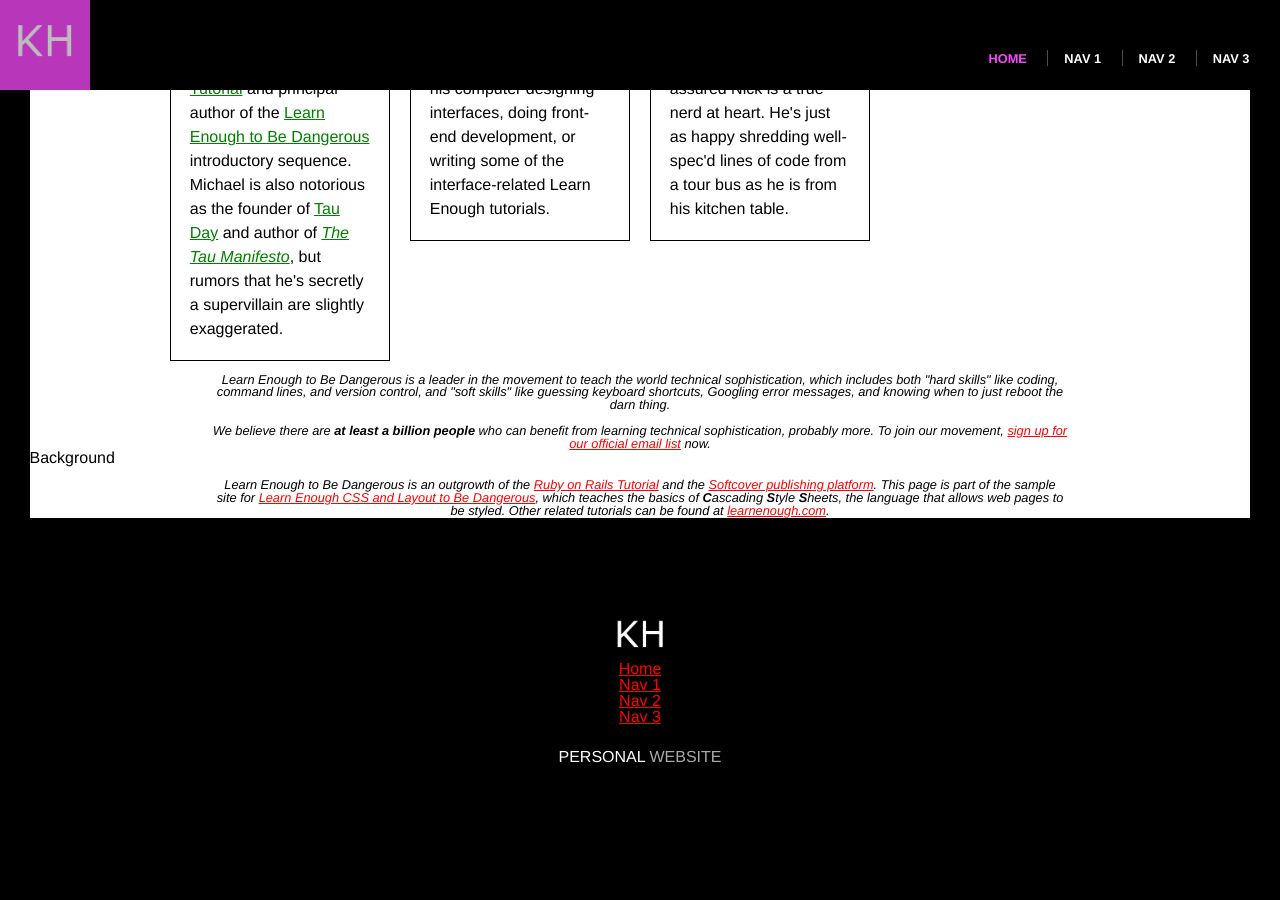
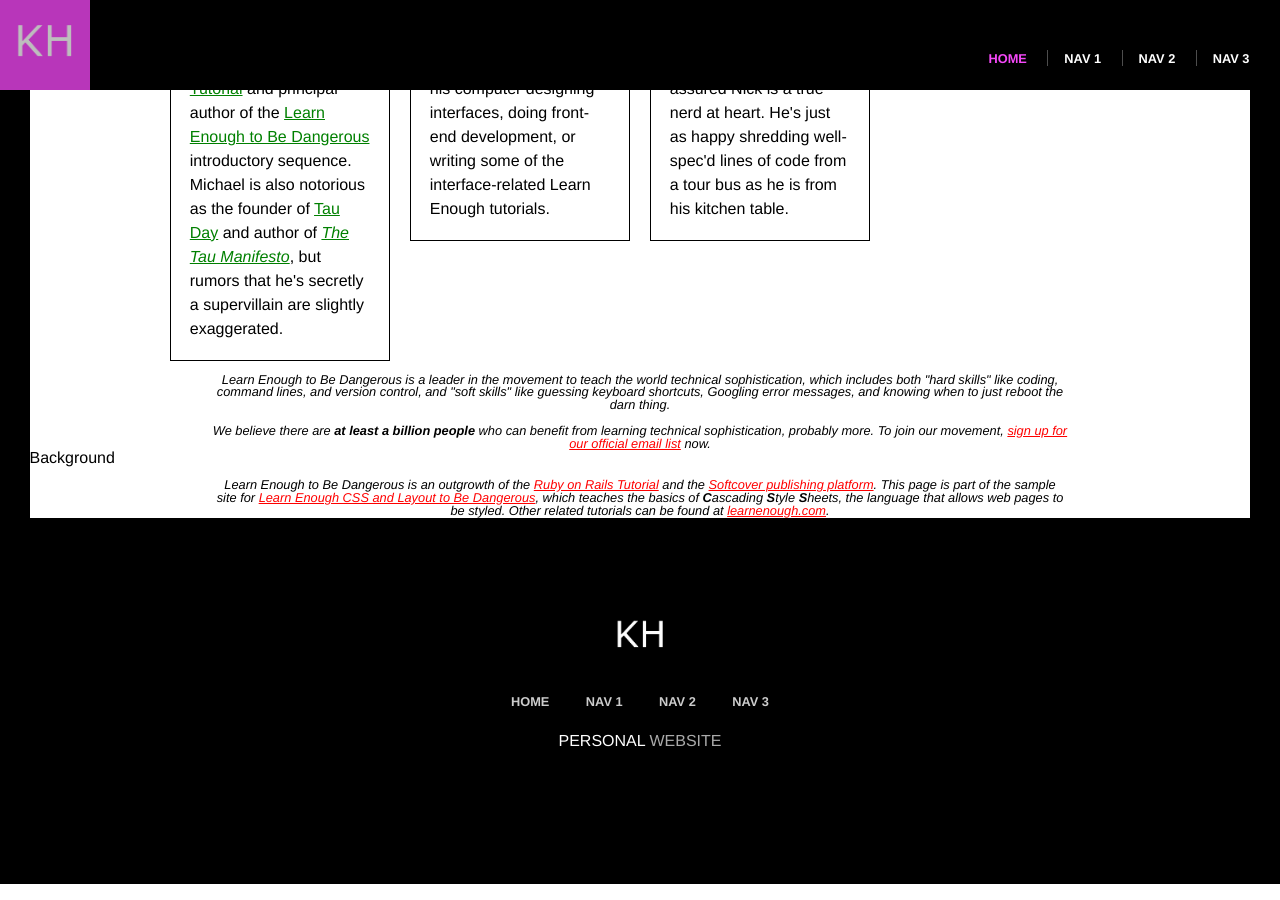
Before and after one commit to khoeger/khoeger.github.io, a Jekyll site: the page built from index.html, in a window 1280 px wide and 900 px high, scrolled down 889 px. Built offline with Jekyll 4.4.1, drawn with Linux system fonts in a browser that asks for light colours.

Commit message:
Add class nav-links to header

```diff
--- a/_includes/header.html
+++ b/_includes/header.html
@@ -1,6 +1,6 @@
 <header class="header">
   <nav>
-    <ul class="header-nav">
+    <ul class="header-nav nav-links">
       {% include nav-links.html %}
     </ul>
   </nav>
--- a/css/main.css
+++ b/css/main.css
@@ -68,6 +68,17 @@
   max-width: 70%;
   text-align: center;
 }
+/* NAV LINKS */
+.nav-links a {
+  font-size: 0.8rem;
+  font-weight: bold;
+  text-decoration: none;
+  text-transform: uppercase;
+}
+.nav-links a:hover,
+.nav-links a:active {
+  color: #f648f9;/*ed6e2f;*/
+}
 
 /* HEADER STYLES */
 .header {
@@ -110,14 +121,6 @@
 }
 .header-nav a {
   color: #fff;
-  font-size: 0.8rem;
-  font-weight: bold;
-  text-decoration: none;
-  text-transform: uppercase;
-}
-.header-nav a:hover,
-.header-nav a:active {
-  color: #f648f9;/*ed6e2f;*/
 }
 .header-nav > li:first-child a {
   color: #f648f9;/*ed6e2f;*/
@@ -141,6 +144,13 @@
 }
 .footer h3 span {
   color: #aaa;
+}
+.footer-nav li {
+  display: inline-block;
+  margin: 2em 1em 0;
+}
+.footer-nav a {
+  color: #ccc;
 }
 /* HERO STYLES */
 .full-hero {
```
